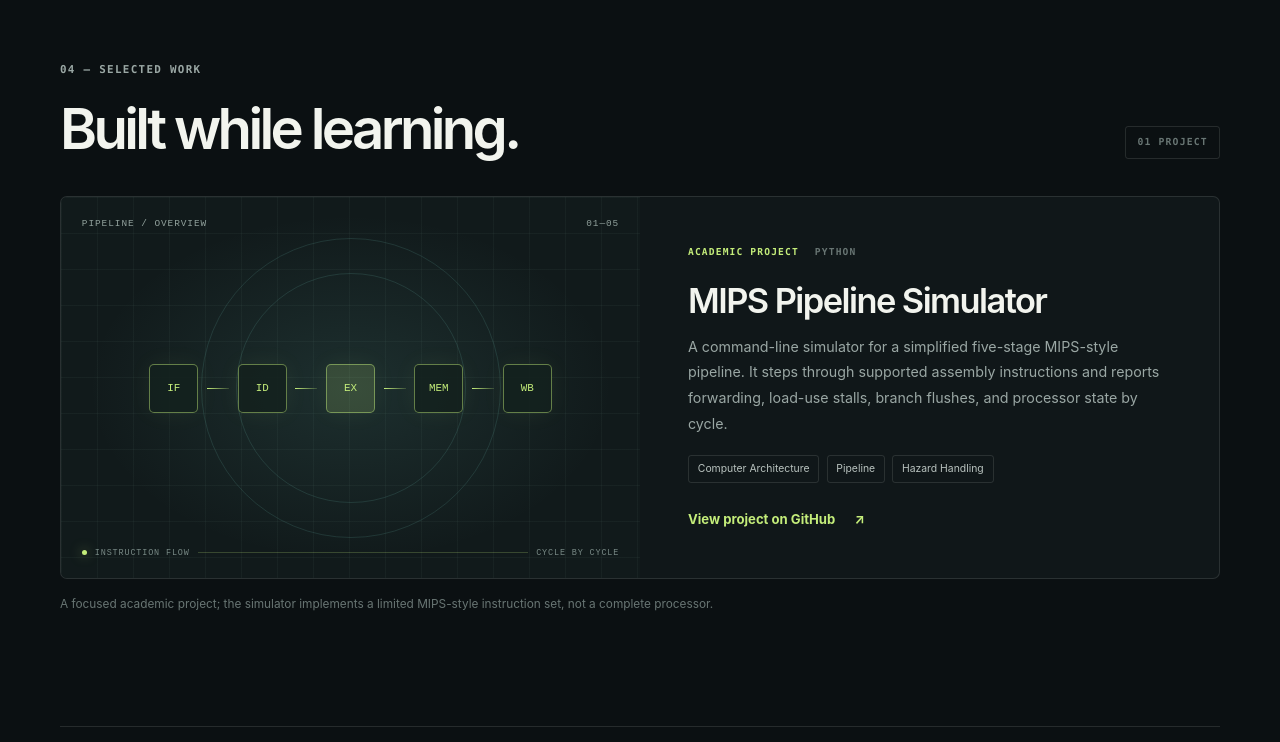
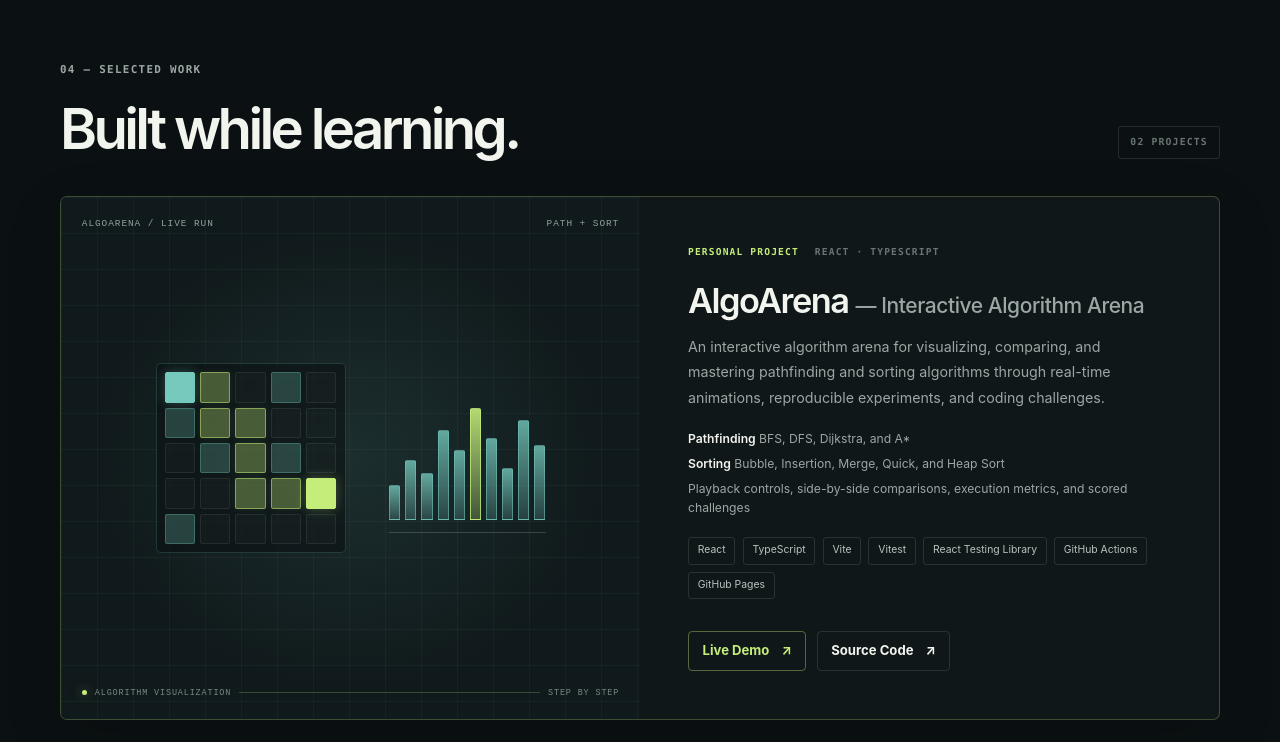
Before and after one commit to Dani2oo3/portfolio, a plain HTML site: page index.html in a window 1280 px wide. Shown: the part 2460-3202 px from the top of the page. Drawn offline with Linux system fonts and the light colour scheme.

Commit message:
Add AlgoArena to portfolio

```diff
--- a/index.html
+++ b/index.html
@@ -84,7 +84,38 @@
     </section>
 
     <section class="section-wrap section-block projects-section" id="projects" aria-labelledby="projects-title">
-      <div class="section-heading project-heading"><div><p class="eyebrow">04 — SELECTED WORK</p><h2 id="projects-title">Built while learning.</h2></div><span class="project-count">01 PROJECT</span></div>
+      <div class="section-heading project-heading"><div><p class="eyebrow">04 — SELECTED WORK</p><h2 id="projects-title">Built while learning.</h2></div><span class="project-count">02 PROJECTS</span></div>
+      <article class="project-card project-card--featured">
+        <div class="project-visual arena-visual" aria-hidden="true">
+          <div class="visual-top"><span>ALGOARENA / LIVE RUN</span><span>PATH + SORT</span></div>
+          <div class="arena-demo">
+            <div class="path-grid">
+              <span class="path-start"></span><span class="path-route"></span><span></span><span class="path-wall"></span><span></span>
+              <span class="path-wall"></span><span class="path-route"></span><span class="path-route"></span><span></span><span></span>
+              <span></span><span class="path-wall"></span><span class="path-route"></span><span class="path-wall"></span><span></span>
+              <span></span><span></span><span class="path-route"></span><span class="path-route"></span><span class="path-end"></span>
+              <span class="path-wall"></span><span></span><span></span><span></span><span></span>
+            </div>
+            <div class="sort-bars"><i style="--bar-height: 28%"></i><i style="--bar-height: 48%"></i><i style="--bar-height: 38%"></i><i style="--bar-height: 72%"></i><i style="--bar-height: 56%"></i><i style="--bar-height: 90%"></i><i style="--bar-height: 66%"></i><i style="--bar-height: 42%"></i><i style="--bar-height: 80%"></i><i style="--bar-height: 60%"></i></div>
+          </div>
+          <div class="visual-caption"><span class="visual-pulse"></span> ALGORITHM VISUALIZATION <span class="visual-caption-line"></span> STEP BY STEP</div>
+        </div>
+        <div class="project-content">
+          <div class="project-meta"><span>PERSONAL PROJECT</span><span>REACT · TYPESCRIPT</span></div>
+          <h3>AlgoArena <span class="project-subtitle">— Interactive Algorithm Arena</span></h3>
+          <p>An interactive algorithm arena for visualizing, comparing, and mastering pathfinding and sorting algorithms through real-time animations, reproducible experiments, and coding challenges.</p>
+          <ul class="project-highlights" aria-label="AlgoArena features">
+            <li><strong>Pathfinding</strong> BFS, DFS, Dijkstra, and A*</li>
+            <li><strong>Sorting</strong> Bubble, Insertion, Merge, Quick, and Heap Sort</li>
+            <li>Playback controls, side-by-side comparisons, execution metrics, and scored challenges</li>
+          </ul>
+          <ul class="project-tags" aria-label="Technologies used"><li>React</li><li>TypeScript</li><li>Vite</li><li>Vitest</li><li>React Testing Library</li><li>GitHub Actions</li><li>GitHub Pages</li></ul>
+          <div class="project-actions">
+            <a class="project-link project-link--button" href="https://dani2oo3.github.io/algoarena/" target="_blank" rel="noopener noreferrer">Live Demo <span aria-hidden="true">↗</span></a>
+            <a class="project-link project-link--button project-link--secondary" href="https://github.com/Dani2oo3/algoarena" target="_blank" rel="noopener noreferrer">Source Code <span aria-hidden="true">↗</span></a>
+          </div>
+        </div>
+      </article>
       <article class="project-card">
         <div class="project-visual" aria-label="Illustration of a five-stage processor pipeline">
           <div class="visual-top"><span>PIPELINE / OVERVIEW</span><span>01—05</span></div>
--- a/styles.css
+++ b/styles.css
@@ -88,6 +88,8 @@
 .project-heading { display: flex; justify-content: space-between; align-items: end; margin-bottom: 2.3rem; }
 .project-count { padding: .55rem .7rem; border: 1px solid var(--line); border-radius: 3px; color: var(--quiet); font-size: .61rem; }
 .project-card { display: grid; grid-template-columns: 1fr 1fr; overflow: hidden; border: 1px solid var(--line); border-radius: 7px; background: var(--surface); }
+.projects-section > .project-card + .project-card { margin-top: 1.5rem; }
+.project-card--featured { border-color: rgba(196,237,122,.25); box-shadow: 0 18px 60px rgba(0,0,0,.12); }
 .project-visual { min-height: 345px; position: relative; overflow: hidden; padding: 1.3rem; display: flex; flex-direction: column; justify-content: space-between; background-color: #111a1b; background-image: linear-gradient(rgba(181,218,196,.045) 1px, transparent 1px), linear-gradient(90deg, rgba(181,218,196,.045) 1px, transparent 1px); background-size: 36px 36px; }
 .project-visual::after { content: ""; position: absolute; inset: 0; background: radial-gradient(ellipse at 50% 50%, rgba(117,201,189,.12), transparent 64%); pointer-events: none; }
 .visual-top, .visual-caption { position: relative; z-index: 1; display: flex; align-items: center; font: .59rem ui-monospace, monospace; letter-spacing: .1em; color: #91a19c; }
@@ -111,6 +113,25 @@
 .project-tags li { font-size: .65rem; }
 .project-link { display: inline-flex; align-items: center; gap: 1.2rem; color: var(--accent); font-size: .82rem; font-weight: 650; margin-top: auto; }
 .project-link:hover { color: #e0ffab; }
+.project-subtitle { color: var(--muted); font-size: .61em; font-weight: 500; letter-spacing: -.02em; }
+.arena-visual { background-color: #10191b; }
+.arena-demo { position: relative; z-index: 1; display: grid; grid-template-columns: minmax(120px, 1fr) minmax(110px, .8fr); align-items: center; gap: clamp(1.1rem, 3vw, 2.5rem); width: min(100%, 390px); margin: auto; }
+.path-grid { display: grid; grid-template-columns: repeat(5, 1fr); gap: 5px; width: min(100%, 190px); aspect-ratio: 1; padding: 8px; border: 1px solid rgba(117,201,189,.2); border-radius: 5px; background: rgba(11,16,18,.58); }
+.path-grid span { border: 1px solid rgba(224,238,231,.08); border-radius: 2px; background: rgba(224,238,231,.025); }
+.path-grid .path-wall { background: rgba(117,201,189,.25); border-color: rgba(117,201,189,.3); }
+.path-grid .path-route { background: rgba(196,237,122,.32); border-color: rgba(196,237,122,.5); box-shadow: 0 0 10px rgba(196,237,122,.08); }
+.path-grid .path-start { background: var(--teal); border-color: var(--teal); box-shadow: 0 0 12px rgba(117,201,189,.3); }
+.path-grid .path-end { background: var(--accent); border-color: var(--accent); box-shadow: 0 0 12px rgba(196,237,122,.3); }
+.sort-bars { height: 150px; display: flex; align-items: end; justify-content: center; gap: 5px; padding: 12px 0; border-bottom: 1px solid rgba(224,238,231,.18); }
+.sort-bars i { flex: 1; height: var(--bar-height); max-width: 14px; border: 1px solid rgba(117,201,189,.55); border-radius: 2px 2px 0 0; background: linear-gradient(180deg, rgba(117,201,189,.8), rgba(117,201,189,.2)); }
+.sort-bars i:nth-child(6) { border-color: rgba(196,237,122,.8); background: linear-gradient(180deg, rgba(196,237,122,.9), rgba(196,237,122,.25)); }
+.project-highlights { list-style: none; display: grid; gap: .4rem; padding: 0; margin: 0 0 1.2rem; color: var(--muted); font-size: .76rem; line-height: 1.55; }
+.project-highlights strong { color: var(--text); font-weight: 620; }
+.project-actions { display: flex; flex-wrap: wrap; gap: .65rem; margin-top: auto; padding-top: .3rem; }
+.project-link--button { min-height: 40px; justify-content: center; gap: .75rem; margin: 0; padding: 0 .85rem; border: 1px solid rgba(196,237,122,.38); border-radius: 4px; }
+.project-link--secondary { color: var(--text); border-color: var(--line); }
+.project-link--secondary:hover { color: var(--accent); border-color: rgba(196,237,122,.5); }
+.project-link--button:focus-visible { outline: 2px solid var(--accent); outline-offset: 4px; }
 .project-footnote { color: var(--quiet); font-size: .74rem; margin: 1rem 0 0; }
 .education-section { align-items: start; }
 .education-card { display: grid; grid-template-columns: 90px 1fr auto; align-items: center; gap: 1.2rem; padding: 1.4rem; background: var(--surface); border: 1px solid var(--line); border-radius: 6px; }
@@ -178,6 +199,9 @@
   .tech-group h3 { margin: .7rem 0; }
   .project-heading { display: flex; align-items: end; gap: 1rem; }
   .project-card { grid-template-columns: 1fr; }
+  .arena-demo { max-width: 360px; }
+  .path-grid { width: min(100%, 170px); }
+  .sort-bars { height: 135px; }
   .project-visual { min-height: 250px; }
   .pipeline { gap: .45rem; }
   .pipeline span { width: 48px; height: 48px; }
```
